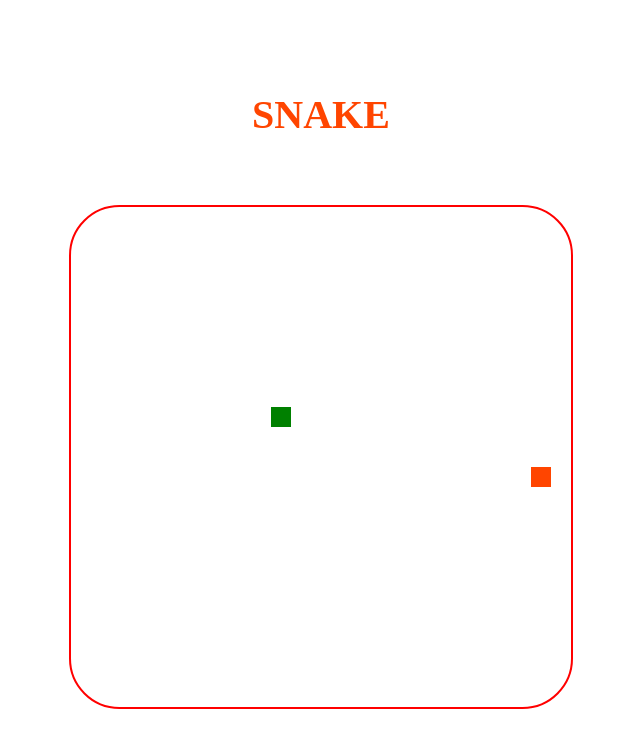
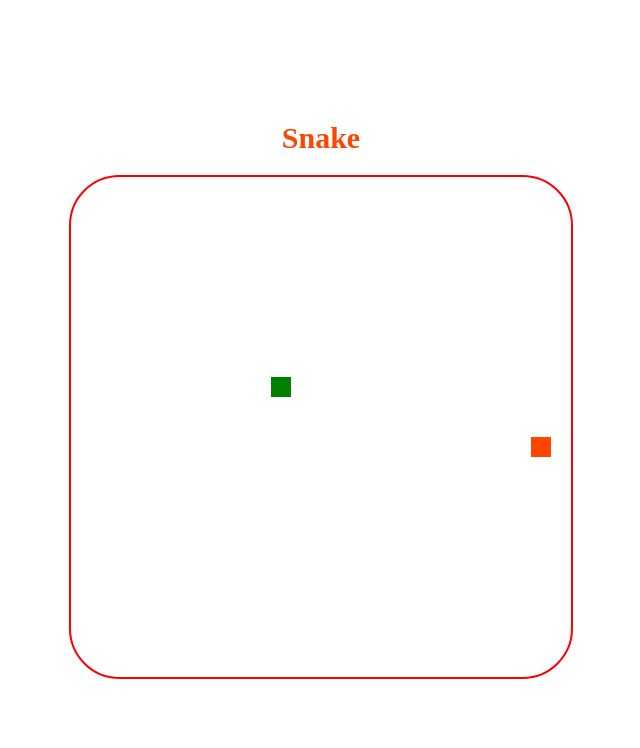
Before and after one commit to JesseOtim/Gama, a plain HTML site: page index.html in a window 1280 px wide. Shown: the whole page, without its empty margins (319-959 px from the left). Drawn offline with Linux system fonts and the light colour scheme.

Commit message:
Refactor code

```diff
--- a/index.html
+++ b/index.html
@@ -7,7 +7,7 @@
     <title>Gama</title>
 </head>
 <body>
-    <h1 class="text-center">SNAKE</h1>
+    <h1 class="text-center">Snake</h1>
     <canvas id="gameCanvas" width="500px" height="500px"></canvas>
 </body>
 <script src="./gama.js"></script>
--- a/styles.css
+++ b/styles.css
@@ -12,7 +12,8 @@ body {
 }
 
 h1{
-    font-size: 40px;
+    font-size: 30px;
+    margin-bottom: -20px;
     color:orangered;
 }
 
```
